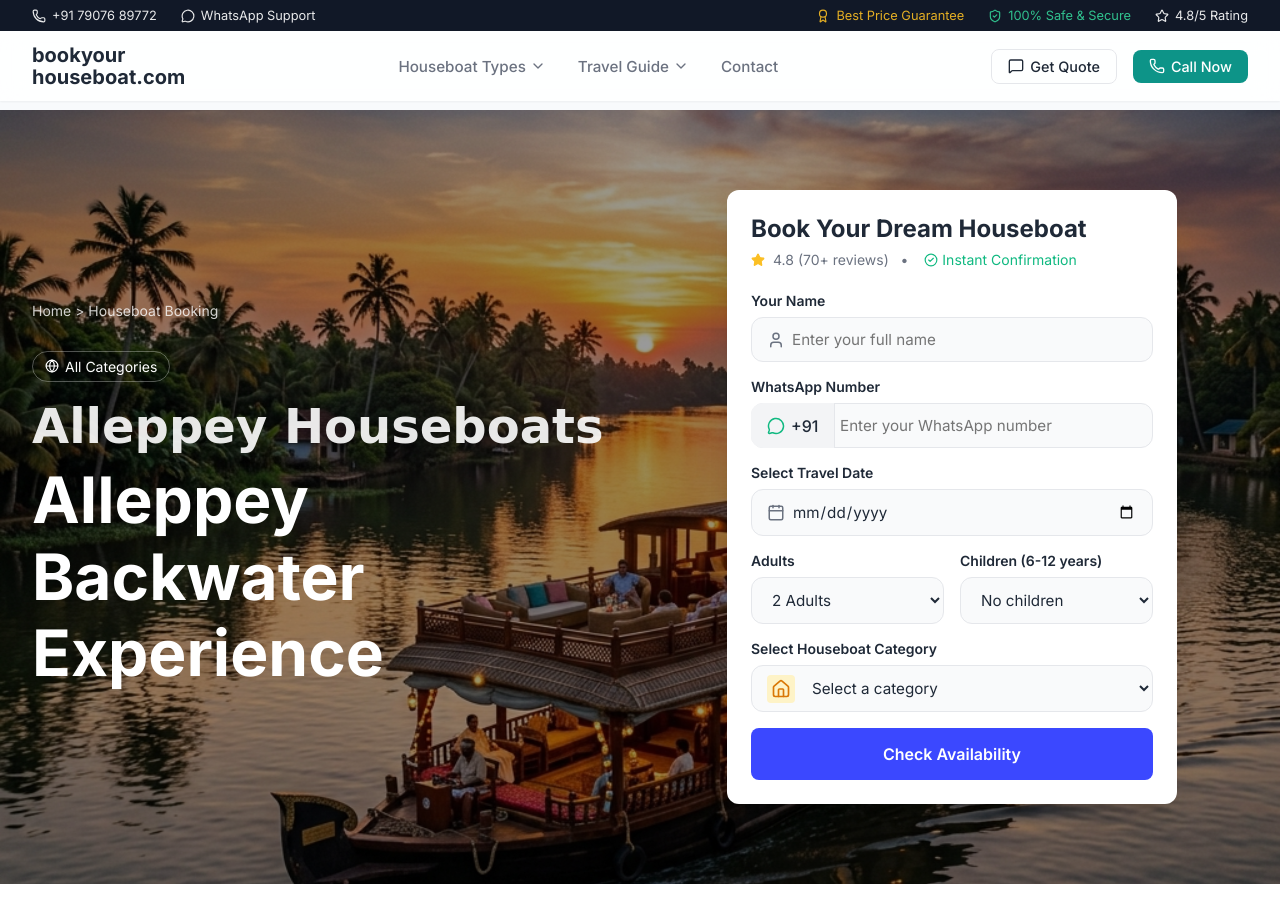
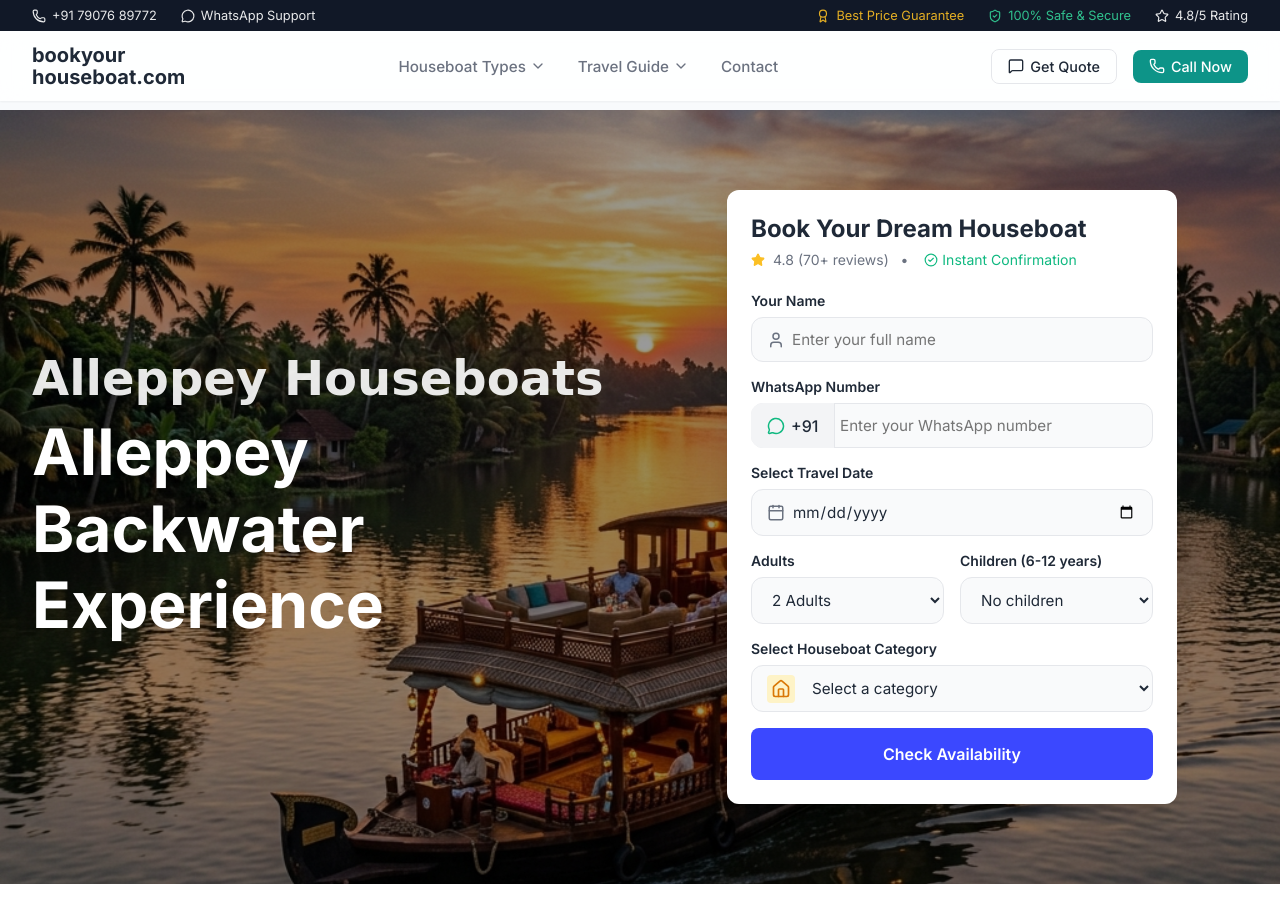
Before and after one commit to levinkurian00/houseboat-booking-app, a React (Vite) app: page / in a window 1280 px wide. Shown: the top 922 px of the page. Built offline with nearby package versions, Linux system fonts and the light colour scheme.

Commit message:
Remove breadcrumbs and category badge from hero section

```diff
--- a/src/App.jsx
+++ b/src/App.jsx
@@ -308,14 +308,6 @@ Please share availability and details.`;
               animate={{ opacity: 1, x: 0 }}
               transition={{ duration: 0.8, delay: 0.2 }}
             >
-              <div className="breadcrumbs">
-                Home &gt; Houseboat Booking {formData.category ? `> ` : ''}<strong>{formData.category ? `${formData.category}s` : ''}</strong>
-              </div>
-
-              <div className="badge-outline">
-                <Globe size={14} /> {formData.category ? `${formData.category.split(' ')[0]} Category` : 'All Categories'}
-              </div>
-
               <h2 className="hero-cursive">{formData.category ? `${formData.category}s` : 'Alleppey Houseboats'}</h2>
               <h1 className="hero-title">Alleppey Backwater<br/>Experience</h1>
             </motion.div>
```
